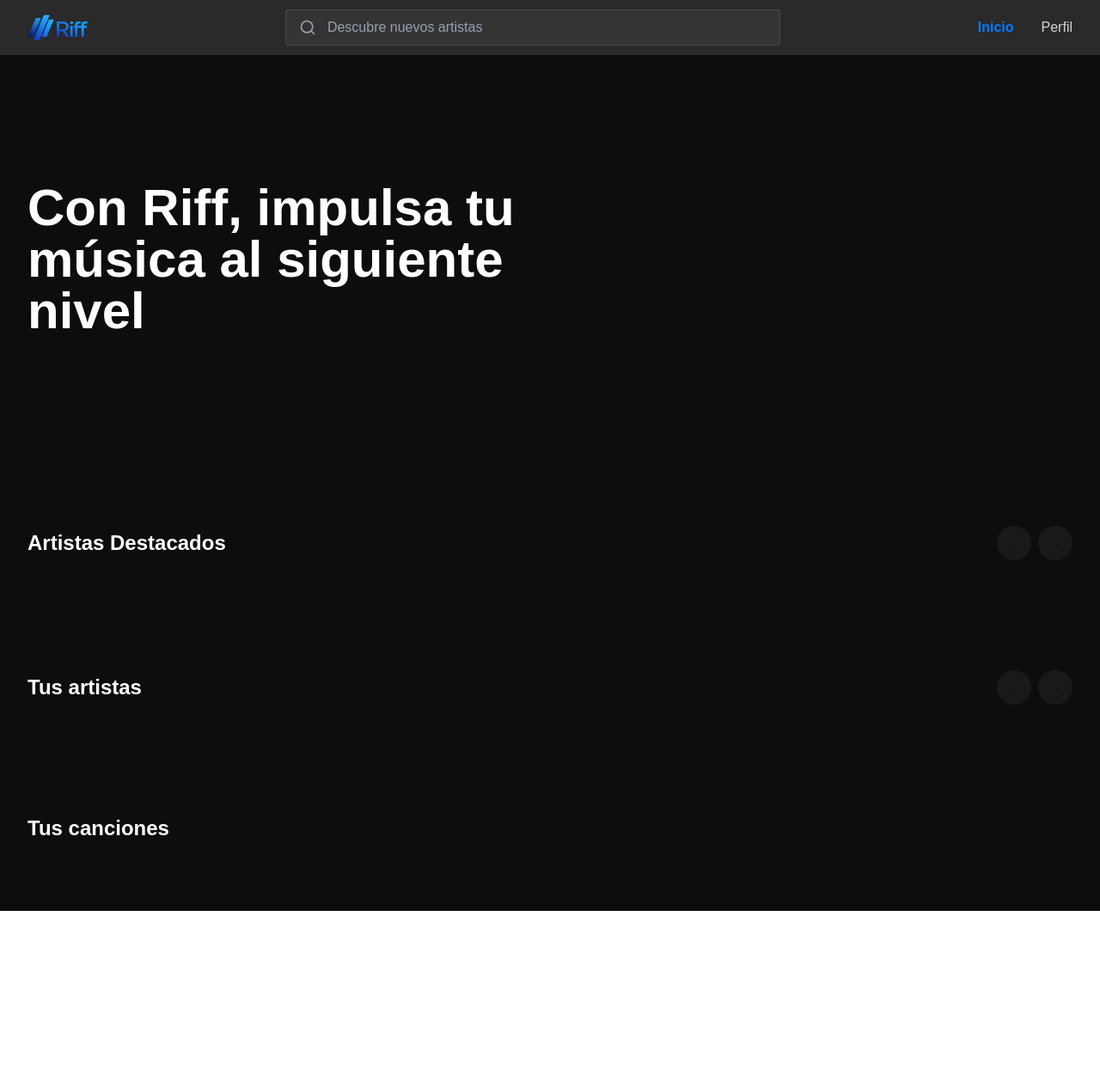
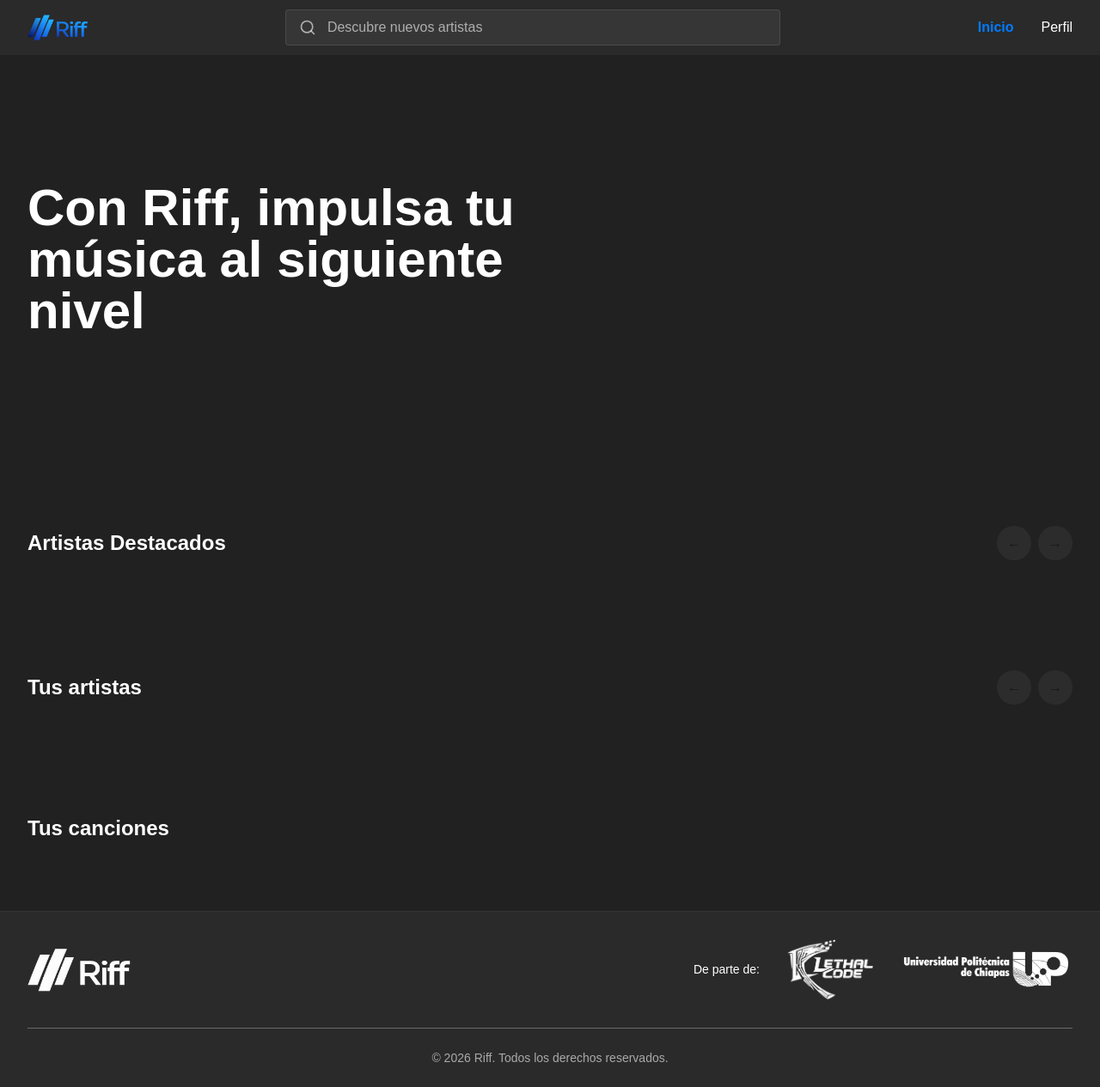
Before and after one commit to Riff-UP/frontend, a Next.js app: page / in a window 1280 px wide. Shown: the whole page at 86% size. Before the commit the page ends 1060 px from the top, so only its background shows below. Built offline with nearby package versions, Linux system fonts and the light colour scheme.

Commit message:
Footer creation and header color change

```diff
--- a/src/app/components/AuthLayout.tsx
+++ b/src/app/components/AuthLayout.tsx
@@ -14,7 +14,7 @@ export default function AuthLayout({ children }: AuthLayoutProps) {
         <div className="absolute inset-0 bg-riff-overlay/40"></div>
       </div>
 
-      <div className="w-full lg:w-[38%] bg-white/50 backdrop-blur-md flex flex-col min-h-screen relative z-10">
+      <div className="w-full lg:w-[35%] bg-white/60 backdrop-blur-md flex flex-col min-h-screen relative z-10">
         <div className="p-8">
           <Image
             src="/images/logo_riff.png"
--- /dev/null
+++ b/src/app/components/Footer.tsx
@@ -0,0 +1,53 @@
+import Image from 'next/image';
+import Link from 'next/link';
+
+export default function Footer() {
+  return (
+    <footer className="w-full bg-riff-header border-t border-white/5">
+      <div className="max-w-7xl mx-auto px-4 sm:px-6 lg:px-8">
+        <div className="py-8 flex flex-col md:flex-row items-center justify-between gap-6">
+          {/* Logo Riff */}
+          <div className="flex items-center">
+              <Image
+                src="/images/logo_riff_b.png"
+                alt="Riff Logo"
+                width={120}
+                height={60}
+                className="object-contain"
+              />
+
+          </div>
+
+          {/* Logos de instituciones asociadas */}
+          <div className="flex items-center gap-8 flex-wrap justify-center">
+            <div className="text-riff-background text-sm font-medium">
+              De parte de:
+            </div>
+            <Image
+            src="/images/team.png"
+            alt="Institución Logo"
+            width={100}
+            height={50}
+            className="object-contain"
+            />
+            <Image
+            src="/images/up.png"
+            alt="Institución Logo"
+            width={200}
+            height={50}
+            className="object-contain"
+            />
+          </div>
+        </div>
+
+        {/* Copyright y links */}
+        <div className="border-t border-riff-background/30 py-6">
+          <div className="flex flex-col  items-center text-sm text-riff-background/60">
+            <p>© {new Date().getFullYear()} Riff. Todos los derechos reservados.</p>
+
+          </div>
+        </div>
+      </div>
+    </footer>
+  );
+}
--- a/src/app/components/Header.tsx
+++ b/src/app/components/Header.tsx
@@ -37,13 +37,13 @@ export default function Header({ onSearch }: HeaderProps) {
             {/* Búsqueda */}
             <form onSubmit={handleSearch} className="flex-1 max-w-xl hidden sm:block">
             <div className="relative">
-              <FiSearch className="absolute left-4 top-1/2 -translate-y-1/2 w-5 h-5 text-gray-400" />
+              <FiSearch className="absolute left-4 top-1/2 -translate-y-1/2 w-5 h-5 text-riff-background/60" />
               <input
               type="text"
               placeholder="Descubre nuevos artistas"
               value={searchQuery}
               onChange={(e) => setSearchQuery(e.target.value)}
-              className="w-full pl-12 pr-4 py-2 bg-white/5 border border-white/10 rounded-sm text-white placeholder-gray-400
+              className="w-full pl-12 pr-4 py-2 bg-riff-text-secondary/30 border border-white/10 rounded-sm text-white placeholder-riff-background/60
                      focus:outline-none focus:ring-2 focus:ring-riff-primary focus:border-riff-primary focus:bg-white/10
                      transition-all duration-300"
               />
@@ -54,7 +54,7 @@ export default function Header({ onSearch }: HeaderProps) {
           <nav className="flex items-center gap-8">
             <Link
               href="/"
-              className="text-riff-primary font-semibold hover:text-riff-secondary transition-colors relative
+              className="text-riff-primary font-semibold hover:text-riff-primary transition-colors relative
                          "
             >
               Inicio
@@ -62,7 +62,7 @@ export default function Header({ onSearch }: HeaderProps) {
 
             <Link
               href="/perfil"
-              className="flex items-center gap-2 text-gray-300 font-medium hover:text-white transition-colors"
+              className="flex items-center gap-2 text-riff-background font-medium hover:text-riff-primary transition-colors"
             >
 
               <span className="hidden sm:inline">Perfil</span>
--- a/src/app/globals.css
+++ b/src/app/globals.css
@@ -12,7 +12,7 @@
   --riff-text-secondary: #555555;
   --riff-border: #3A3A3A;
   --riff-header: #2A2A2A;
-  --riff-background: #F5F5F5;
+  --riff-background: #FFFFFF;
   --riff-overlay: #000033;
   --riff-login: #00003C;
   --riff-registro: #1D489E;
@@ -32,6 +32,7 @@
   --color-riff-text-secondary: var(--riff-text-secondary);
   --color-riff-border: var(--riff-border);
   --color-riff-background: var(--riff-background);
+  --color-riff-background-b: var(--riff-text-primary);
   --color-riff-overlay: var(--riff-overlay);
   --color-riff-login: var(--riff-login);
   --color-riff-registro: var(--riff-registro);
--- a/src/app/page.tsx
+++ b/src/app/page.tsx
@@ -1,13 +1,14 @@
 import Header from "@/app/components/Header";
+import Footer from "@/app/components/Footer";
 
 export default function Home() {
   return (
-    <div className="min-h-screen bg-[#0D0D0D]">
+    <div className="min-h-screen bg-riff-background-b">
       <Header />
       <main>
         {/* Hero Section */}
         <section className="relative h-[500px] w-full overflow-hidden">
-          <div className="absolute inset-0 bg-gradient-to-b from-transparent to-[#0D0D0D]" />
+          <div className="absolute inset-0 bg-gradient-to-b from-transparent to-riff-background-b" />
           <div className="relative z-10 max-w-7xl mx-auto px-4 sm:px-6 lg:px-8 h-full flex items-center">
             <div className="max-w-2xl">
               <h1 className="text-5xl md:text-6xl font-bold text-white mb-6">
@@ -67,6 +68,8 @@ export default function Home() {
           </div>
         </section>
       </main>
+
+      <Footer />
     </div>
   );
 }
```
